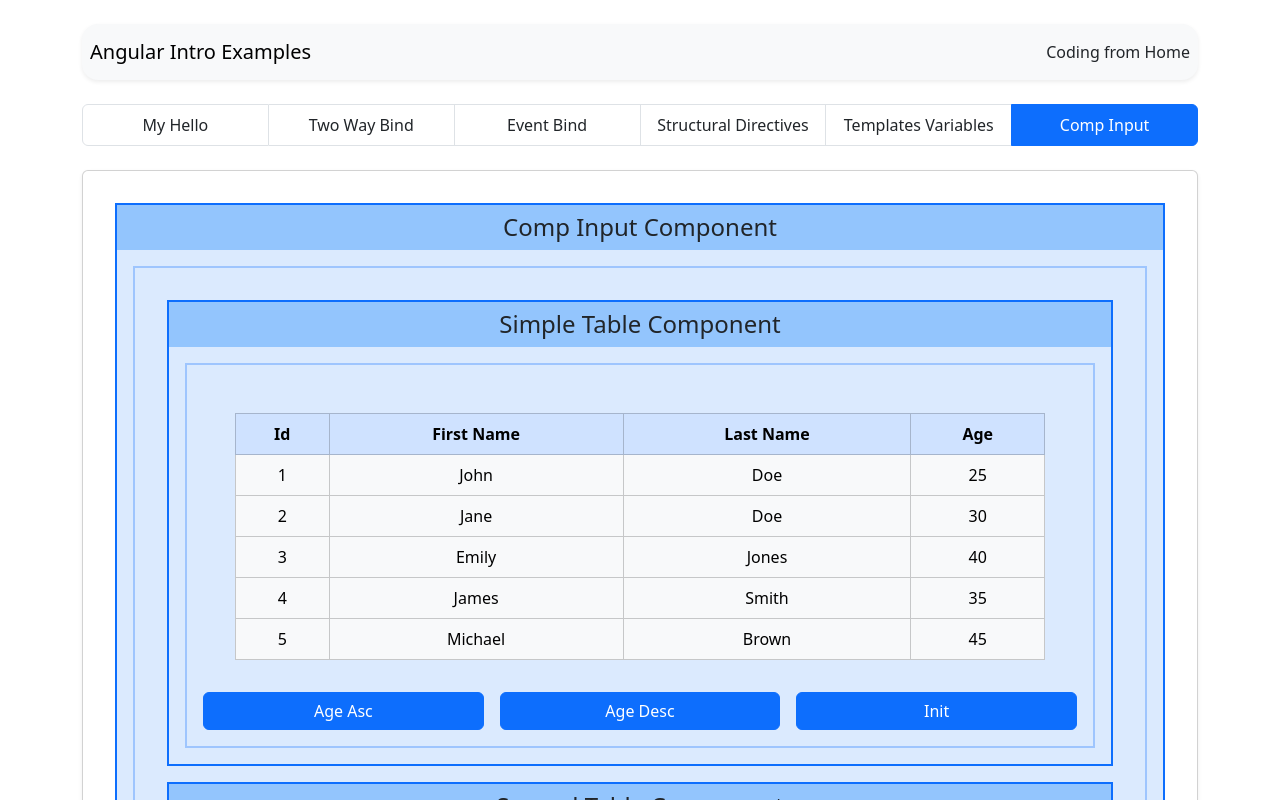
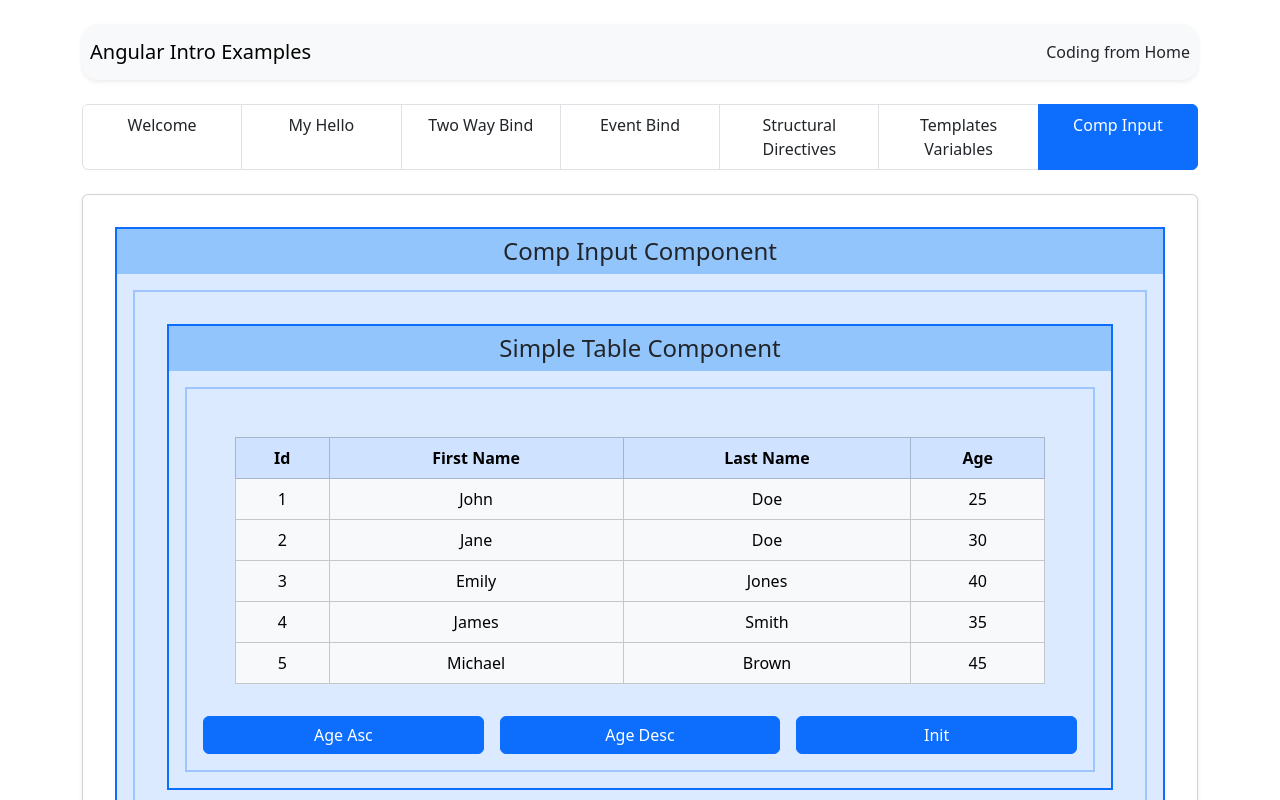
Before and after one commit to nikouliciousp/IntroAngularTailwind, an Angular app: page /comp-input in a window 1280 px wide. Shown: the top 800 px of the page. Built offline with nearby package versions, Linux system fonts and the light colour scheme.

Commit message:
Update AboveBar component to handle active state and improve routing functionality

```diff
--- a/src/app/above-bar/above-bar.component.html
+++ b/src/app/above-bar/above-bar.component.html
@@ -2,8 +2,9 @@
   <div class="col-md-12 table-responsive">
     <div class="list-group list-group-horizontal justify-content-center">
       <a
+        (click)="onClick(item.path)"
         *ngFor="let item of menu"
-        [routerLink]="item.path"
+        routerLink="{{ item.path }}"
         routerLinkActive="active"
         [routerLinkActiveOptions]="{ exact: true }"
         class="list-group-item list-group-item-action"
--- a/src/app/above-bar/above-bar.component.ts
+++ b/src/app/above-bar/above-bar.component.ts
@@ -9,7 +9,7 @@ import { SideBar } from '../app.interfaces';
 export class AboveBarComponent {
   @Input() menu: SideBar[] = [];
 
-  active = 'greeting';
+  @Input() active = 'greeting';
 
   onClick(path: string) {
     this.active = path;
--- a/src/app/app.component.html
+++ b/src/app/app.component.html
@@ -108,7 +108,7 @@
     </span>
     <span> Coding from Home </span>
   </nav>
-  <app-above-bar [menu]="sideBarMenu"></app-above-bar>
+  <app-above-bar [menu]="sideBarMenu" [active]="currentPath"></app-above-bar>
   <div class="row mt-4 justify-content-center">
     <div class="col-12">
       <div class="card shadow-sm mx-auto">
--- a/src/app/app.component.ts
+++ b/src/app/app.component.ts
@@ -1,5 +1,6 @@
 import { Component } from '@angular/core';
 import { SideBar } from './app.interfaces';
+import { Router } from '@angular/router';
 
 @Component({
   selector: 'app-root',
@@ -10,6 +11,7 @@ export class AppComponent {
   title = 'Angular Intro Examples';
 
   sideBarMenu: SideBar[] = [
+    { text: 'Welcome', path: 'welcome' },
     { text: 'My Hello', path: 'my-hello' },
     { text: 'Two Way Bind', path: 'two-way-bind' },
     { text: 'Event Bind', path: 'event-bind' },
@@ -17,4 +19,13 @@ export class AppComponent {
     { text: 'Templates Variables', path: 'templates-variables' },
     { text: 'Comp Input', path: 'comp-input' },
   ];
+
+  currentPath = '';
+
+  constructor(private router: Router) {
+    this.router.events.subscribe(() => {
+      console.log(this.router.url.substring(1));
+      this.currentPath = this.router.url.substring(1);
+    });
+  }
 }
--- a/src/app/app.module.ts
+++ b/src/app/app.module.ts
@@ -24,7 +24,7 @@ const routes: Routes = [
   { path: 'structural-directives', component: StructuralDirectivesComponent },
   { path: 'templates-variables', component: TemplateVariablesComponent },
   { path: 'comp-input', component: CompInputComponent },
-  { path: '', component: WelcomeComponent },
+  { path: 'welcome', component: WelcomeComponent },
   { path: '**', component: PageNotFoundComponent },
 ];
 
```
